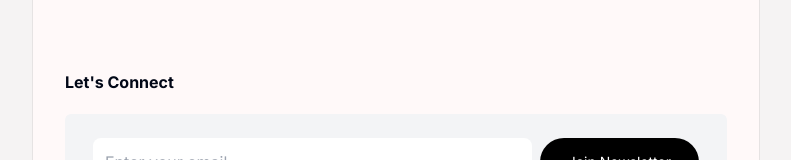
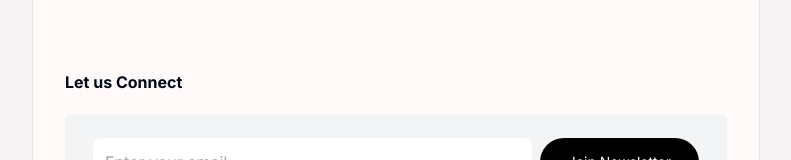
Before and after one commit to acquahsamuel/portfolio-next, a Next.js app: page / in a window 1280 px wide. Shown: the part 2806-2966 px from the top of the page, without its empty margins (244-1035 px from the left). Built offline with nearby package versions, Linux system fonts and the light colour scheme.

Commit message:
WIP] +> frontend protofolio upgrade

```diff
--- a/src/app/page.tsx
+++ b/src/app/page.tsx
@@ -189,7 +189,7 @@ export default function Home() {
 
         <div className="my-5">
           <div className="my-5">
-            <h3 className="font-semibold">Let's Connect </h3>
+            <h3 className="font-semibold">Let us Connect </h3>
           </div>
           <NewsLetter />
         </div>
```
